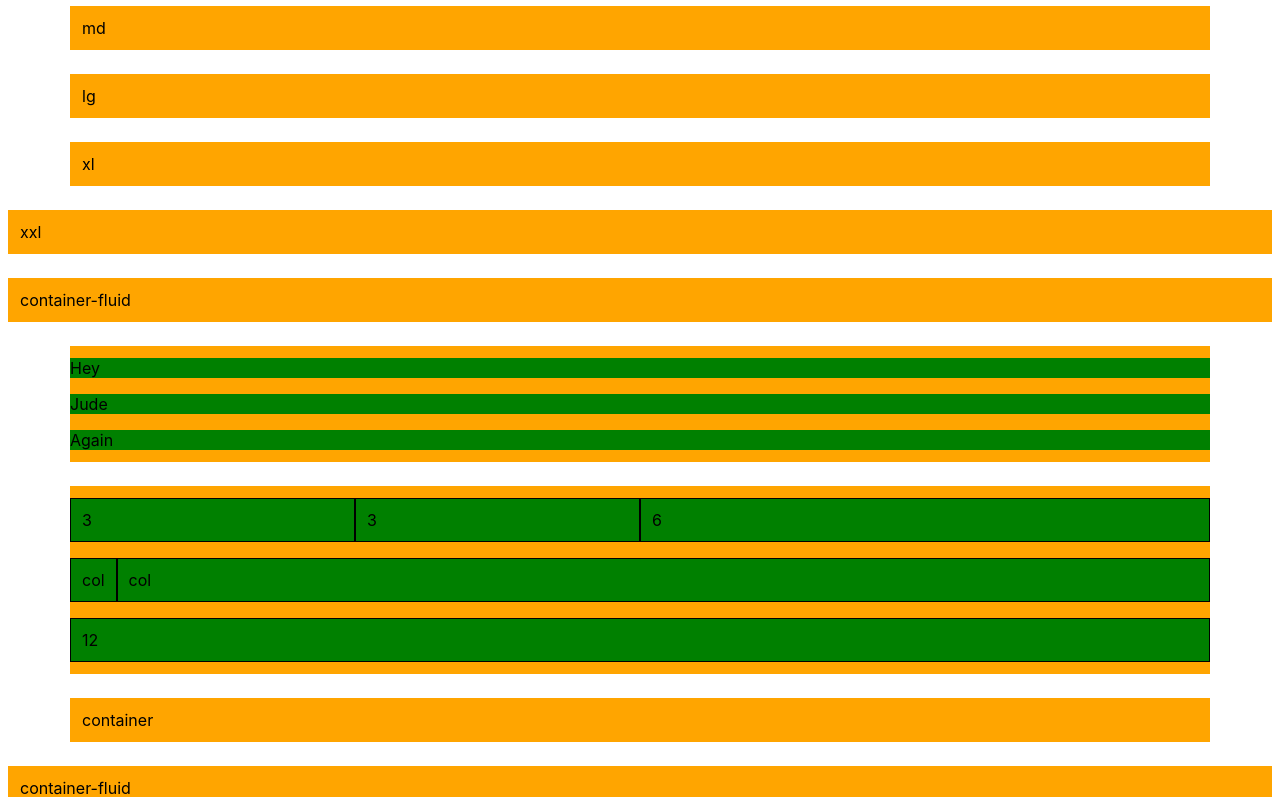
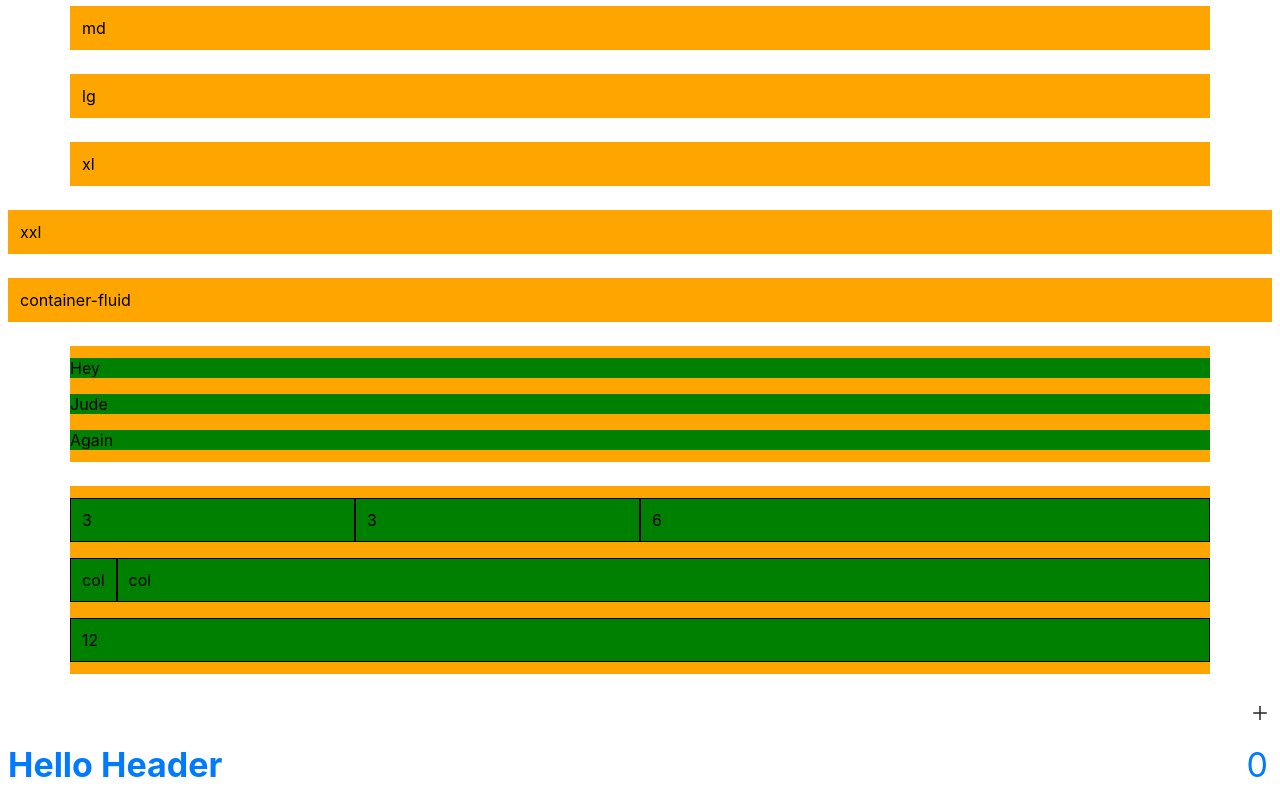
Before and after one commit to Anhelina4/ios-planner, a React (Create React App) app in the folder ios-planner/: page / in a window 1280 px wide. Shown: the part 2000-2797 px from the top of the page. Built offline with nearby package versions, Linux system fonts and the light colour scheme.

Commit message:
rewrote some style vars, added helpers for aligning, wrote header styles

```diff
--- a/ios-planner/src/App.js
+++ b/ios-planner/src/App.js
@@ -10,6 +10,7 @@ import {
   Container,
   Row,
   Col,
+  Header,
 } from "./components"
 import { MdAddCircleOutline, MdAddCircle, MdClose } from "react-icons/md"
 import { AiFillCloseCircle, AiOutlineSearch, AiFillFlag } from "react-icons/ai"
@@ -66,7 +67,8 @@ function App() {
       {/* Checkbox */}
       <Checkbox />
       <Checkbox checked={true} color="red" />
-      <Checkbox checked={true} color="orange" />Task2
+      <Checkbox checked={true} color="orange" />
+      Task2
       <Checkbox checked={true} variant="primary" />
       <Checkbox checked={true} variant="secondary" />
       <Checkbox checked={false} />
@@ -77,15 +79,30 @@ function App() {
       </div>
       default --------------------------------------
       <Switcher />
-      <Switcher icon={<BsCalendar3 />} variant="blue" active children="Today"/>
-      <Switcher icon={<BsCalendar3 />} variant="blue" children="Today"/>
-      <Switcher icon={<BsCalendarDate />} variant="red" active children="Scheduled"/>
-      <Switcher icon={<BsCalendarDate />} variant="red" children="Scheduled"/>
-      <Switcher icon={<BsInboxFill />} variant="darkGrey" active children="All"/>
-      <Switcher icon={<BsInboxFill />} variant="darkGrey" children="All"/>
-      <Switcher icon={<AiFillFlag />} variant="orange" active children="With flag"/>
-      <Switcher icon={<AiFillFlag />} variant="orange" children="With flag"/>
-      <Switcher icon={<AiFillFlag />} variant="lightGrey" active/>
+      <Switcher icon={<BsCalendar3 />} variant="blue" active children="Today" />
+      <Switcher icon={<BsCalendar3 />} variant="blue" children="Today" />
+      <Switcher
+        icon={<BsCalendarDate />}
+        variant="red"
+        active
+        children="Scheduled"
+      />
+      <Switcher icon={<BsCalendarDate />} variant="red" children="Scheduled" />
+      <Switcher
+        icon={<BsInboxFill />}
+        variant="darkGrey"
+        active
+        children="All"
+      />
+      <Switcher icon={<BsInboxFill />} variant="darkGrey" children="All" />
+      <Switcher
+        icon={<AiFillFlag />}
+        variant="orange"
+        active
+        children="With flag"
+      />
+      <Switcher icon={<AiFillFlag />} variant="orange" children="With flag" />
+      <Switcher icon={<AiFillFlag />} variant="lightGrey" active />
       <Switcher icon={<AiFillFlag />} variant="lightGrey" />
       {/* Grid.Containers */}
       <Container>container</Container>
@@ -117,9 +134,11 @@ function App() {
           <Col cw={12}>12</Col>
         </Row>
       </Container>
-
-      <Container>container</Container>
-      <Container variant="fluid">container-fluid</Container>
+      {/* Header */}
+      <Header color="blue">Hello Header</Header>
+      <Header color="red">Hello Header</Header>
+      <Header color="orange">Hello Header</Header>
+      <Header variant="primary">Hello Header</Header>
     </>
   )
 }
--- a/ios-planner/src/components/Button/Button.style.js
+++ b/ios-planner/src/components/Button/Button.style.js
@@ -8,14 +8,16 @@ const Colors = {
 }
 
 const btnVariants = {
-  primary: "var(--color-dark)",
+  primary: "var(--color-dark-lighten0)",
   secondary: "var(--color-dark-lighten1)",
+  disabled: "var(--color-dark-lighten2)",
 }
 
 const btnSizes = {
   sm: { height: "var(--btn-sm)", fontSize: "var(--text-sm)" },
   md: { height: "var(--btn-md)", fontSize: "var(--text-md)" },
   lg: { height: "var(--btn-lg)", fontSize: "var(--text-lg)" },
+  xl: { height: "var(--btn-xl)", fontSize: "var(--text-xl)" },
 }
 
 // styles
--- a/ios-planner/src/components/Checkbox/Checkbox.style.js
+++ b/ios-planner/src/components/Checkbox/Checkbox.style.js
@@ -7,7 +7,7 @@ const Colors = {
 }
 
 const checkboxVariants = {
-  primary: "var(--color-dark)",
+  primary: "var(--color-dark-lighten0)",
   secondary: "var(--color-dark-lighten1)",
 }
 
@@ -15,7 +15,6 @@ const checkboxVariants = {
 export const CheckboxWrapper = styled.input.attrs({ type: "checkbox" })`
   opacity: var(--opacity-100);
   max-width: var(--checkbox-max-width);
-
 `
 
 export const LabelWrapper = styled.label`
@@ -25,7 +24,7 @@ export const LabelWrapper = styled.label`
     content: "";
     position: absolute;
     top: 2px;
-    left:-19px;
+    left: -19px;
     width: var(--checkbox-outer-dot);
     height: var(--checkbox-outer-dot);
     border-radius: var(--border-radius-round);
@@ -46,7 +45,6 @@ export const LabelWrapper = styled.label`
         border-color: ${props => checkboxVariants[props.variant]};
       `}
   }
-
 
   &:after {
     content: "";
--- a/ios-planner/src/components/Header/Header.js
+++ b/ios-planner/src/components/Header/Header.js
@@ -1,9 +1,40 @@
 import React from "react"
+import {
+  HeaderWrapper,
+  ContainerWrapper,
+  ButtonWrapper,
+  SubtitleWrapper,
+} from "./Header.style"
+import { Text, Button } from ".."
+import { AiOutlinePlus } from "react-icons/ai"
 
-const Header = () => {
+const Header = props => {
+  const { children, color, variant } = props
+
   return (
     <>
-
+      <ButtonWrapper>
+        <Button icon={<AiOutlinePlus />} size="xl" hovered active />
+      </ButtonWrapper>
+      <ContainerWrapper>
+        <HeaderWrapper color={color} variant={variant}>
+          {children}
+        </HeaderWrapper>
+        <Text
+          children="0"
+          size="xxl"
+          color={color}
+          variant={variant}
+          className="title-extraBold"
+        />
+      </ContainerWrapper>
+      <SubtitleWrapper>
+        <div className="d-flex">
+          <Button color={color}>0 done</Button>
+          <Button variant="disabled">&bull; Clear</Button>
+        </div>
+        <Button color={color}>Show</Button>
+      </SubtitleWrapper>
     </>
   )
 }
--- a/ios-planner/src/components/Header/Header.style.js
+++ b/ios-planner/src/components/Header/Header.style.js
@@ -0,0 +1,43 @@
+import styled, { css } from "styled-components"
+
+const Colors = {
+  blue: "var(--color-blue)",
+  red: "var(--color-red)",
+  orange: "var(--color-orange)",
+  white: "var(--color-white)",
+}
+
+const titleVariants = {
+  primary: "var(--color-dark-lighten0)",
+  secondary: "var(--color-dark-lighten1)",
+  disabled: "var(--color-dark-lighten2)",
+}
+
+export const HeaderWrapper = styled.h1`
+  font-size: var(--title-xl);
+  color: ${props => Colors[props.color] || "var(--color-blue)"};
+  font-weight: var(--title-extraBold);
+  margin: var(--m-xl) var(--m-none);
+  ${props =>
+    props.variant &&
+    css`
+      color: ${props => titleVariants[props.variant]};
+    `}
+`
+export const ContainerWrapper = styled.div`
+  display: flex;
+  justify-content: space-between;
+  align-items: center;
+`
+
+export const ButtonWrapper = styled.div`
+  display: flex;
+  justify-content: flex-end;
+  align-items: center;
+`
+
+export const SubtitleWrapper = styled.div`
+  display: flex;
+  align-items: center;
+  justify-content: space-between;
+`
--- a/ios-planner/src/components/SearchInput/Input.style.js
+++ b/ios-planner/src/components/SearchInput/Input.style.js
@@ -1,6 +1,9 @@
 import styled from "styled-components"
 
-export const InputWrapper = styled.input.attrs({ placeholder: "Search" })`
+export const InputWrapper = styled.input.attrs({
+  placeholder: "Search",
+  type: "search",
+})`
   display: flex;
   justify-content: center;
   align-items: center;
--- a/ios-planner/src/components/Text/Text.style.js
+++ b/ios-planner/src/components/Text/Text.style.js
@@ -11,7 +11,7 @@ const Colors = {
 const textVariants = {
   primary: "var(--color-dark)",
   secondary: "var(--color-dark-lighten1)",
-  disabled: "var(--color-dark-lighten1)",
+  disabled: "var(--color-dark-lighten2)",
 }
 
 const textSizes = {
--- a/ios-planner/src/components/Title/Title.style.js
+++ b/ios-planner/src/components/Title/Title.style.js
@@ -1,5 +1,4 @@
 import styled, { css } from "styled-components"
-
 
 // maps
 const Colors = {
@@ -14,9 +13,9 @@ const titleSizes = {
 }
 
 const titleVariants = {
-  primary: "var(--color-dark)",
-  secondary: "var(--color-dark-lighten0)",
-  disabled: "var(--color-dark-lighten1)",
+  primary: "var(--color-dark-lighten0)",
+  secondary: "var(--color-dark-lighten1)",
+  disabled: "var(--color-dark-lighten2)",
 }
 
 // styles
@@ -32,18 +31,17 @@ const TitleWrapper = styled.h2`
       font-size: ${props => titleSizes[props.size]};
     `}
 
-    ${props =>
+  ${props =>
     props.color &&
     css`
-      color: ${props=> Colors[props.color]};
+      color: ${props => Colors[props.color]};
     `}
 
     ${props =>
     props.variant &&
     css`
-      color: ${props=> titleVariants[props.variant]};
+      color: ${props => titleVariants[props.variant]};
     `}
 `
 
-
 export default TitleWrapper
--- a/ios-planner/src/styles/helpers.css
+++ b/ios-planner/src/styles/helpers.css
@@ -164,5 +164,43 @@
 .text-bold {
   font-weight: var(--text-bold) !important;
 }
+.text-extraBold {
+  font-weight: var(--text-extraBold) !important;
+}
+.title-regular {
+  font-weight: var(--title-regular) !important;
+}
+.title-semibold {
+  font-weight: var(--title-semibold) !important;
+}
+.title-bold {
+  font-weight: var(--title-bold) !important;
+}
+.title-extraBold {
+  font-weight: var(--title-extraBold) !important;
+}
+
+/* display */
+.d-flex {
+  display: flex;
+}
+.align-center {
+  align-items: center;
+}
+.align-end {
+  align-items: flex-end;
+}
+.align-start {
+  align-items: flex-start;
+}
+.justify-center {
+  justify-content: center;
+}
+.justify-end {
+  justify-content: flex-end;
+}
+.justify-start {
+  justify-content: flex-start;
+}
 
 /*# sourceMappingURL=helpers.css.map */
--- a/ios-planner/src/styles/style.css
+++ b/ios-planner/src/styles/style.css
@@ -3,6 +3,7 @@
   --btn-sm: 14px;
   --btn-md: 20px;
   --btn-lg: 26px;
+  --btn-xl: 30px;
 
   /* colors */
   --color-blue: #007aff;
@@ -13,7 +14,7 @@
   --color-dark: #242424; /*task-text*/
   --color-dark-lighten0: #424243; /*category-text+title*/
   --color-dark-lighten1: #888888; /*category-text+title*/
-  --color-dark-lighten2: #bebebe; /*counter*/
+  --color-dark-lighten2: #a7a7a7; /*counter*/
   --color-dark-lighten3: #cecfd0; /*icon*/
   --color-dark-lighten4: #d0d1d2; /*inpsearch-text*/ /*counter-light-text*/
   --color-dark-lighten5: #dadbdc; /*sider-back*/ /*category-chosen*/ /*task-chosen*/
@@ -22,12 +23,14 @@
   /*title-sizes*/
   --title-md: 20px;
   --title-lg: 30px;
+  --title-xl: 34px;
   /* --title-lg: 40px; */
 
   /*title-weight*/
   --title-regular: 400;
   --title-semibold: 500;
   --title-bold: 600;
+  --title-extraBold: 700;
 
   /*text-sizes*/
   --text-sm: 12px;
@@ -40,6 +43,7 @@
   --text-regular: 400;
   --text-semibold: 500;
   --text-bold: 600;
+  --text-extraBold: 700;
 
   /*paddings*/
   --p-none: 0px;
@@ -68,7 +72,7 @@
   /*checkbox*/
   --checkbox-inner-dot: 10px;
   --checkbox-outer-dot: 14px;
-  --checkbox-max-width: 15px;
+  --checkbox-max-width: 16px;
 
   /*border*/
   --border-sm: 1px;
```
Lines whose indentation alone changed are shown as unchanged.
